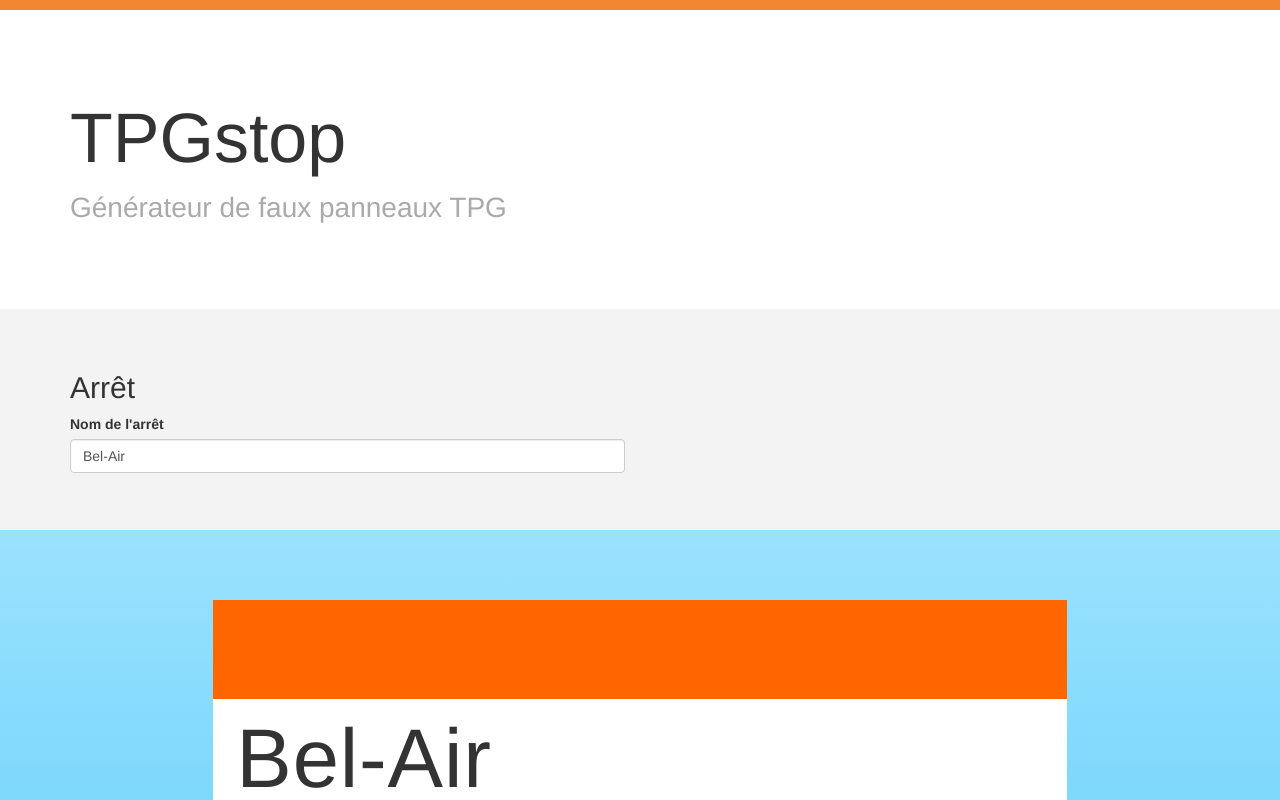
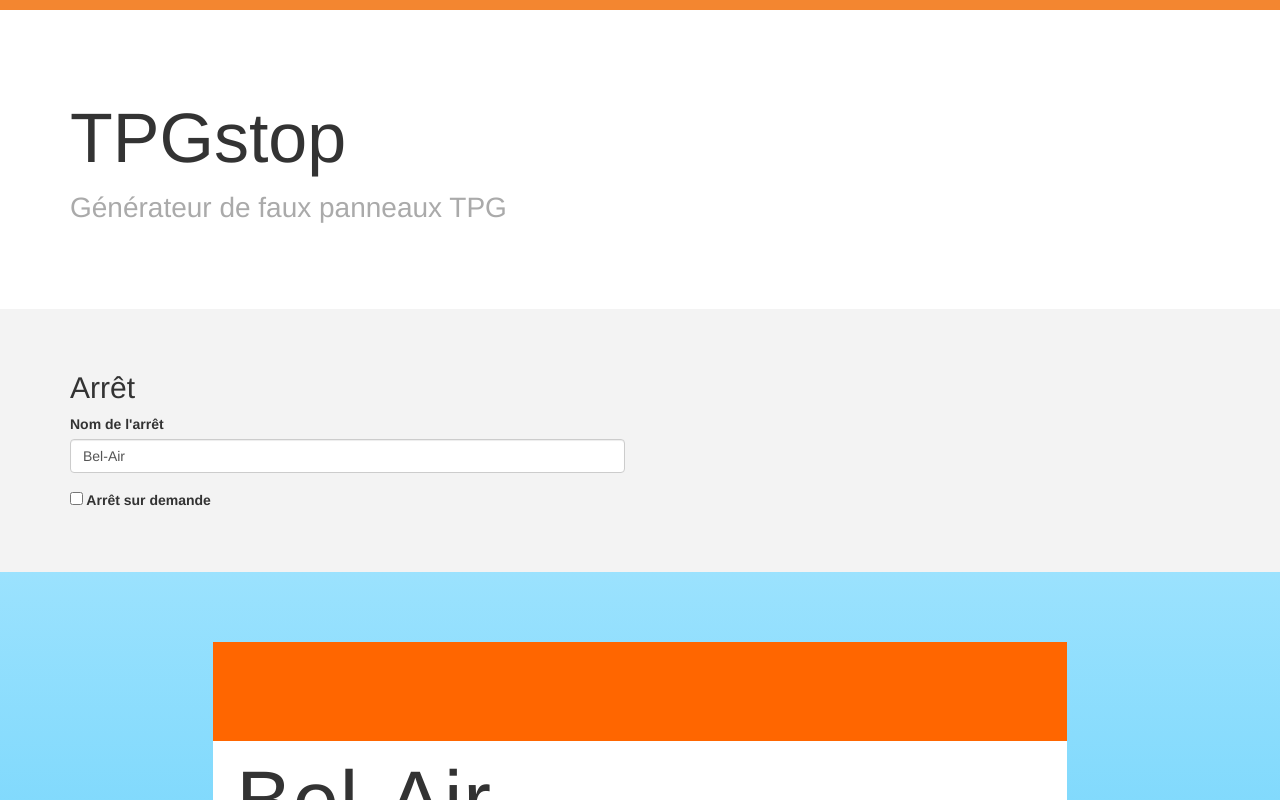
Before and after one commit to Nicolapps/TPGstop, a Vue app: page / in a window 1280 px wide. Shown: the top 800 px of the page. Built offline with nearby package versions, Linux system fonts and the light colour scheme.

Commit message:
Arrêt sur demande checkbox

```diff
--- a/src/components/StopSettings.vue
+++ b/src/components/StopSettings.vue
@@ -8,6 +8,11 @@
           <div class="form-group">
             <label for="name">Nom de l'arrêt</label>
             <input class="form-control" type="text" v-model="stop.name" id="name">
+          </div>
+          <div class="form-group">
+            <label>
+              <input type="checkbox" v-model="stop.onDemand"> Arrêt sur demande
+            </label>
           </div>
         </div>
       </div>
```
